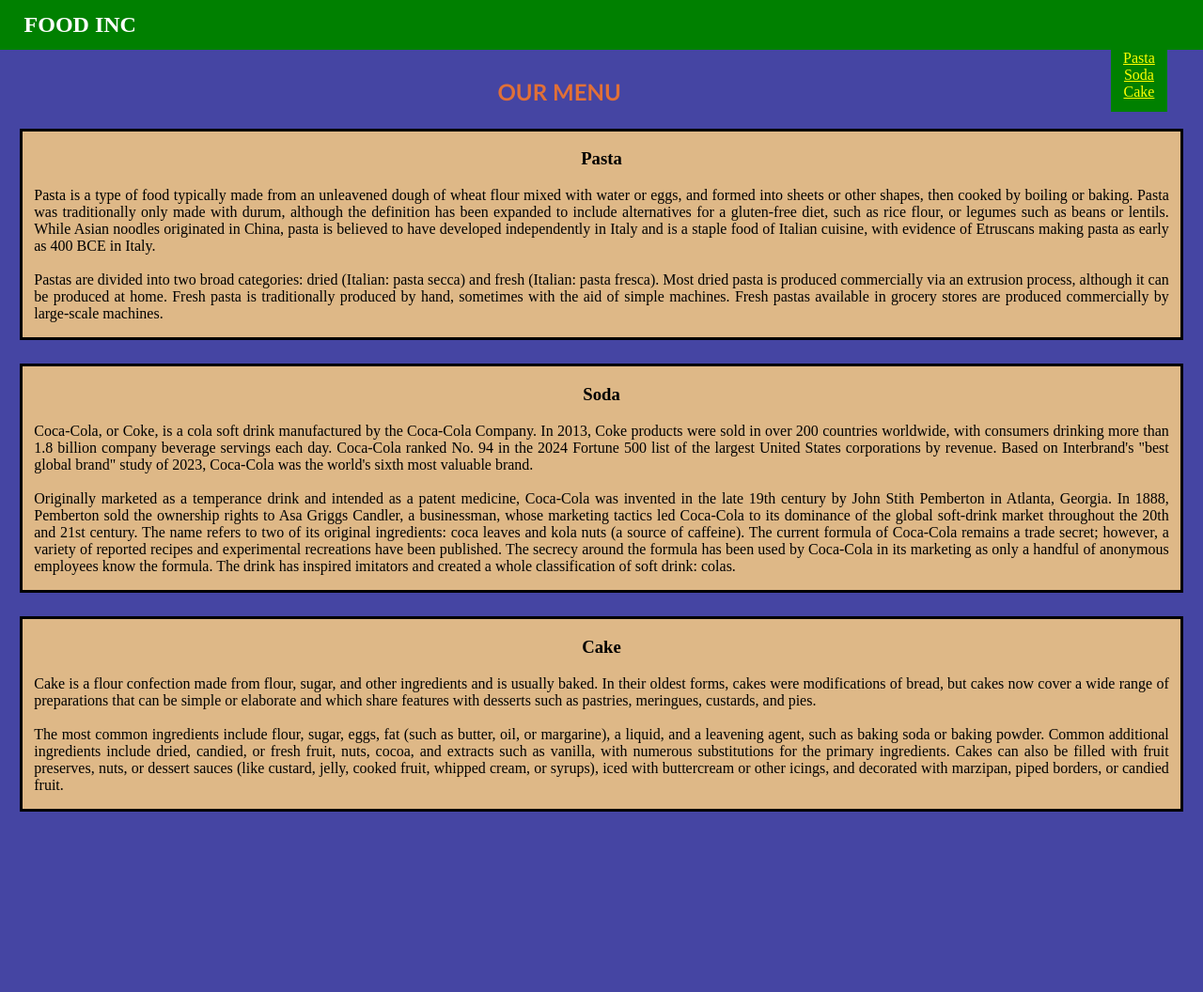
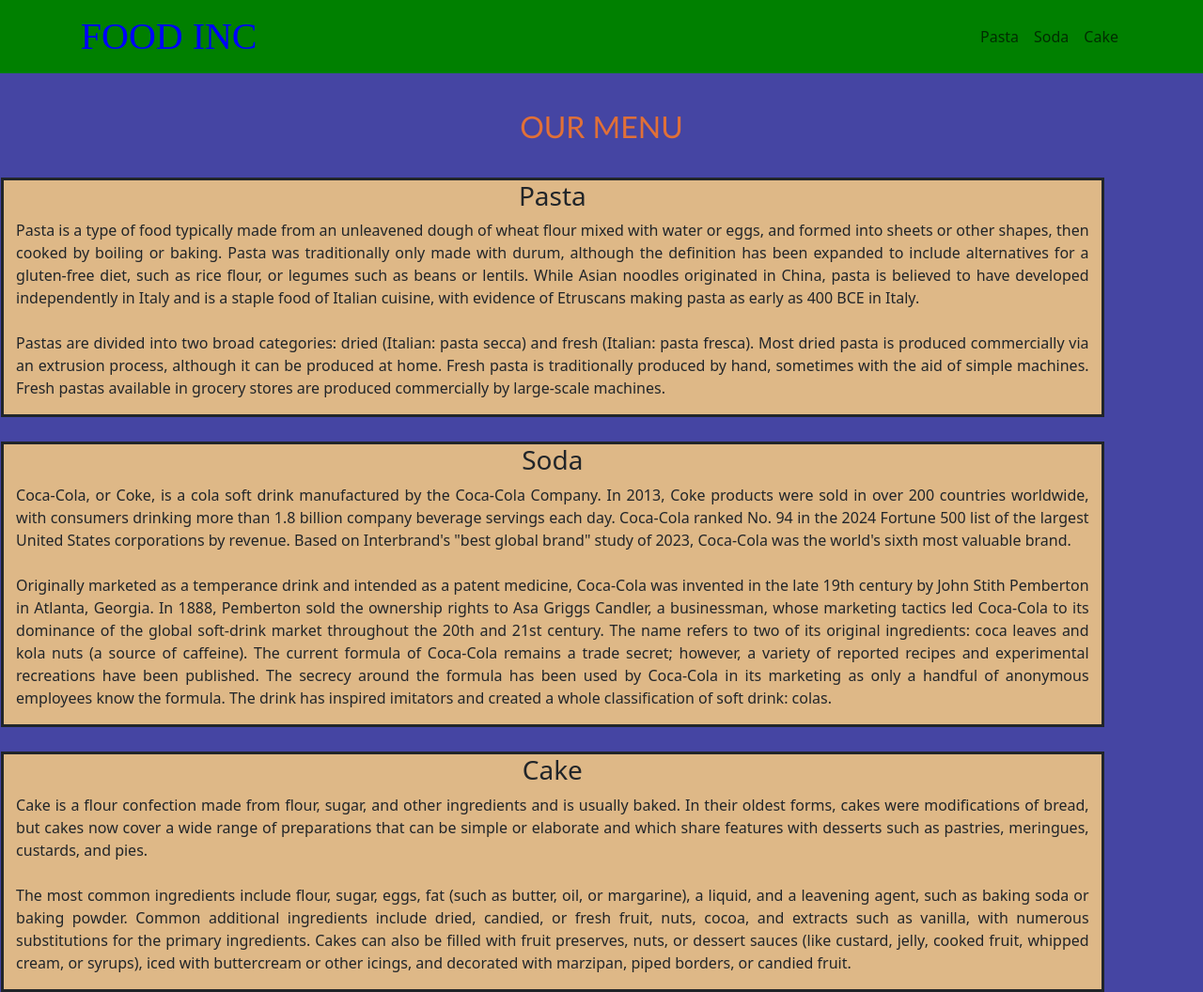
Before and after one commit to pablog999/coursera-test-webdev, a plain HTML site: page module3-solution/index.html in a window 1280 px wide. Shown: the whole page at 94% size. Before the commit the page ends 872 px from the top, so only its background shows below. Drawn offline with nearby package versions, Linux system fonts and the light colour scheme; a web font is replaced by a local one.

Commit message:
FINALLY PROGRESS

```diff
--- a/module3-solution/CSS/Mod3.css
+++ b/module3-solution/CSS/Mod3.css
@@ -8,16 +8,14 @@
 
 /****header****/
 
-#header-nav{
+
+#header-nav {
   background-color: green;
-  border-radius: 0;
-  border: 0;
-  margin: -8px;}
-
+}
 
 .navbar-brand h1{
   font-family: sofia;
-  color: white;
+  color: blue;
   margin-top: 0;
   margin-bottom: 0;
   padding-top: 1%;
@@ -25,32 +23,17 @@
   padding-left: 2%;
 }
 
-.navbar-toggle{
+/*.navbar-toggle{
   position: relative;
   float: right;
   background-color: transparent;
   border-radius: 4px;
   margin-right: 2%;
   margin-top: -6%;
-}
+}*/
 
 ul{list-style-type: none;}
 
-#nav-list{
-  float: right;
-  margin-right: 3%;
-  margin-top: -1%;
-  background-color: green;
-  text-align: center;
-  padding: 1%;
-}
-#nav-list a{
-  color: yellow;
-}
-
-#nav-list a:hover{
-  color: orange;
-}
 
 
 h2{text-align: center;
@@ -81,7 +64,7 @@ p{ text-align: justify;}
 }
 
 #Food, #Drinks, #Dessert{
-  width: auto;
+  width: 90%;
   height:auto;
   margin-left: 1%;
   margin-right: 1%;
--- a/module3-solution/index.html
+++ b/module3-solution/index.html
@@ -4,38 +4,29 @@
     <meta charset="UTF-8">
     <meta name="viewport" content="width=device-width, initial-scale=1.0">
     <title> Our Menu</title>
+    <link href="https://cdn.jsdelivr.net/npm/bootstrap@5.3.3/dist/css/bootstrap.min.css" rel="stylesheet" integrity="sha384-QWTKZyjpPEjISv5WaRU9OFeRpok6YctnYmDr5pNlyT2bRjXh0JMhjY6hW+ALEwIH" crossorigin="anonymous">
     <link rel="stylesheet" href="https://fonts.googleapis.com/css?family=Sofia">
     <link rel="stylesheet" href="CSS/Mod3.css">
 </head>
 
  <body>
     <header>
-        <nav id="header-nav" class="navbar navbar-default">
+        <nav id="header-nav" class="navbar navbar-expand-lg navbar-light">
             <div class="container">
+                <a class="navbar-brand" href="#">
+                    <h1>FOOD INC</h1>
+                </a>
+                <button class="navbar-toggler" type="button" data-bs-toggle="collapse" data-bs-target="#collapsablenav" aria-controls="collapsablenav" aria-expanded="false" aria-label="Toggle navigation">
+                    <span class="navbar-toggler-icon"></span>
+                </button>
 
-                <div class="navbar-header">
-
-                    <div class="navbar-brand">
-                        <h1>FOOD INC</h1>
-                    </div>
-
-                    <button type="button" class="navbar-toggle collapsed" data-toggle="collapse" data-target="#collapsablenav" aria-expanded="false">
-                        <span class="sr-only">Toggle navigation</span>
-                        <span class="icon-bar"></span>
-                        <span class="icon-bar"></span>
-                        <span class="icon-bar"></span>
-                    </button>
-
-                </div>
-
-                  <div id="collapsablenav" class="collapse navbar-collapse">
-                    <ul id="nav-list" class="nav navbar-nav navbar-right">
-                        <li><a href="#Food">Pasta</a></li>
-                        <li><a href="#Drinks">Soda</a></li>
-                        <li><a href="#Dessert">Cake</a></li>
+                <div id="collapsablenav" class="collapse navbar-collapse">
+                    <ul id="nav-list" class="navbar-nav ms-auto">
+                        <li class="nav-item"><a class="nav-link" href="#Food">Pasta</a></li>
+                        <li class="nav-item"><a class="nav-link" href="#Drinks">Soda</a></li>
+                        <li class="nav-item"><a class="nav-link" href="#Dessert">Cake</a></li>
                     </ul>
                   </div>
-
               </div>
         </nav>
     </header>
@@ -83,10 +74,7 @@
 
 </div>
 
-
-   <script src="Js bootstrap files/jquery-2.1.4.min.js"></script>
-   <script src="Js bootstrap files/bootstrap.min.js"></script>
-   <script src="Js bootstrap files/script.js"></script>
+<script src="https://cdn.jsdelivr.net/npm/bootstrap@5.3.3/dist/js/bootstrap.bundle.min.js" integrity="sha384-YvpcrYf0tY3lHB60NNkmXc5s9fDVZLESaAA55NDzOxhy9GkcIdslK1eN7N6jIeHz" crossorigin="anonymous"></script>
 
 </body>
 </html>
```
